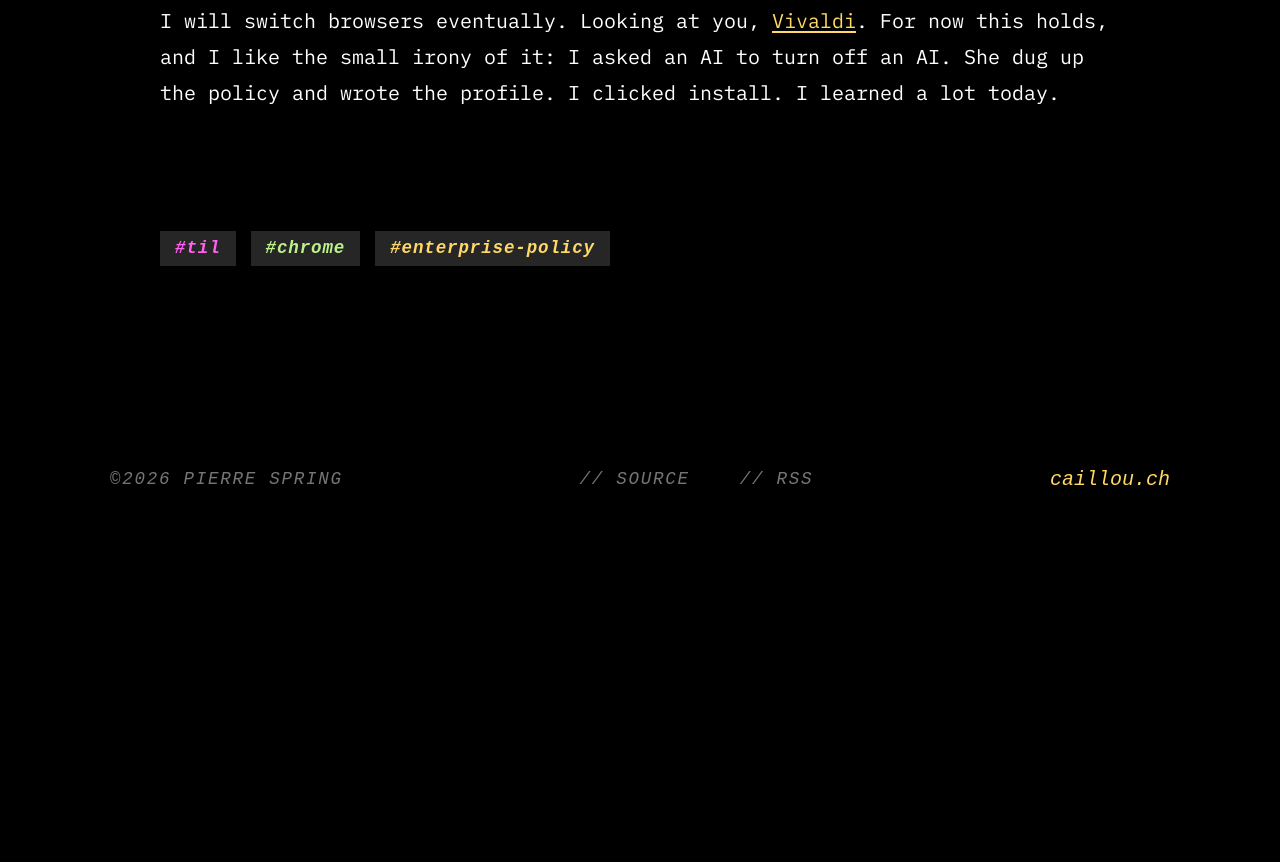
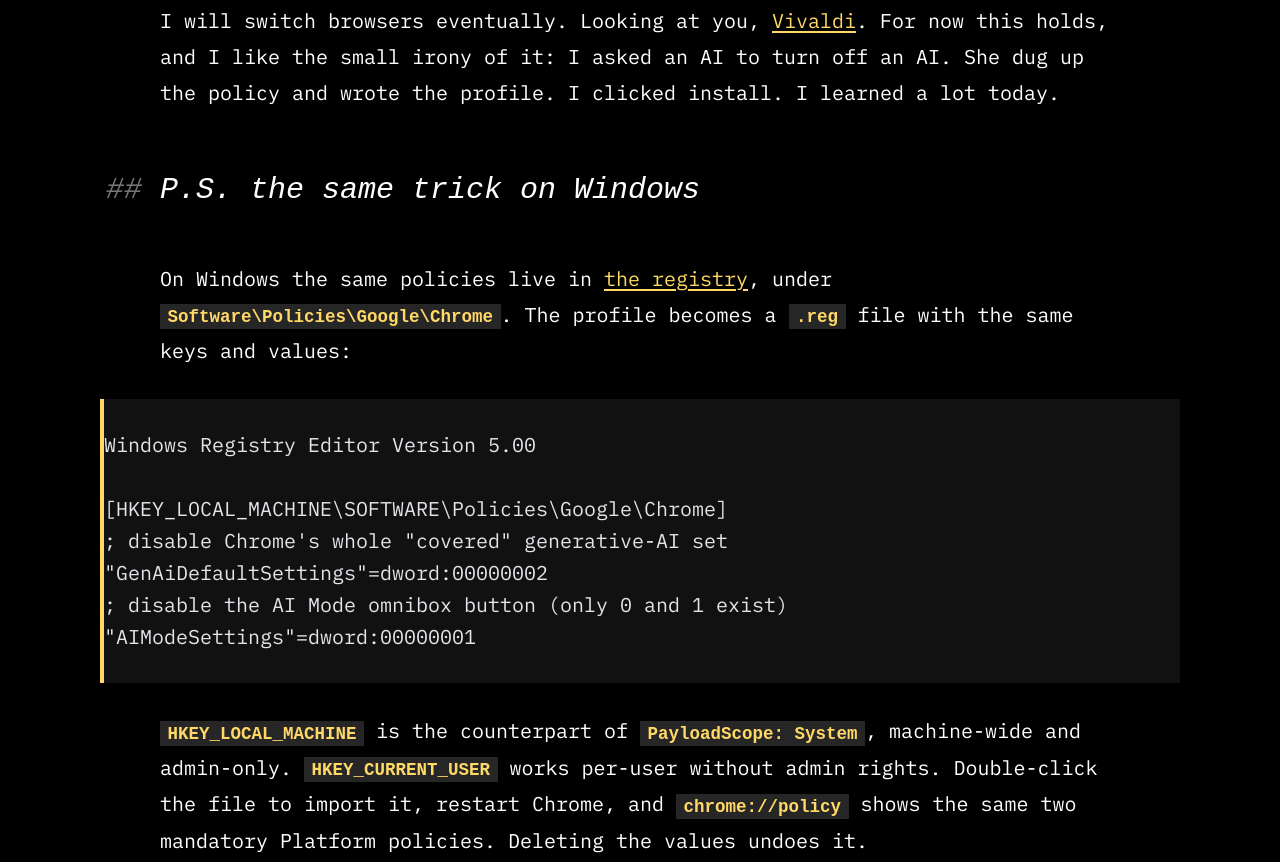
Before and after one commit to caillou/caillou.ch, an Astro site: page /blog/2026-06-26-disable-chrome-ai-omnibox in a window 1280 px wide. Shown: the part 4430-5292 px from the top of the page. Before the commit the page ends 5004 px from the top, so only its background shows below. Built offline with nearby package versions, Linux system fonts and the light colour scheme; Astro itself is replaced by a stand-in of ours; code samples lack their colours; a web font is replaced by a local one.

Commit message:
add windows registry ps to chrome ai post

````diff
--- a/src/content/blog/2026-06-26-disable-chrome-ai-omnibox.mdx
+++ b/src/content/blog/2026-06-26-disable-chrome-ai-omnibox.mdx
@@ -134,3 +134,25 @@ I will switch browsers eventually. Looking at you,
 [Vivaldi](https://vivaldi.com). For now this holds, and I like the small irony
 of it: I asked an AI to turn off an AI. She dug up the policy and wrote the
 profile. I clicked install. I learned a lot today.
+
+## P.S. the same trick on Windows
+
+On Windows the same policies live in
+[the registry](https://support.google.com/chrome/a/answer/9131254), under
+`Software\Policies\Google\Chrome`. The profile becomes a `.reg` file with the
+same keys and values:
+
+```reg
+Windows Registry Editor Version 5.00
+
+[HKEY_LOCAL_MACHINE\SOFTWARE\Policies\Google\Chrome]
+; disable Chrome's whole "covered" generative-AI set
+"GenAiDefaultSettings"=dword:00000002
+; disable the AI Mode omnibox button (only 0 and 1 exist)
+"AIModeSettings"=dword:00000001
+```
+
+`HKEY_LOCAL_MACHINE` is the counterpart of `PayloadScope: System`, machine-wide
+and admin-only. `HKEY_CURRENT_USER` works per-user without admin rights.
+Double-click the file to import it, restart Chrome, and `chrome://policy` shows
+the same two mandatory Platform policies. Deleting the values undoes it.
````
